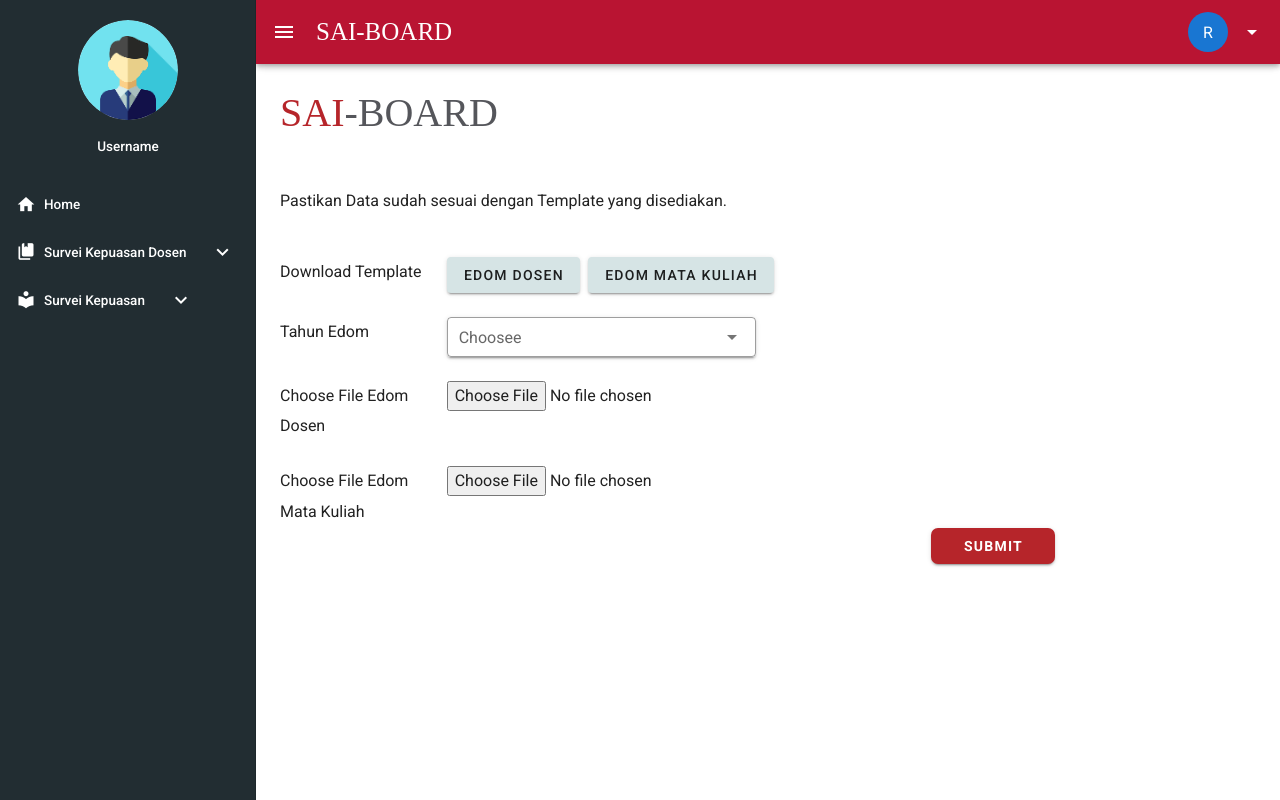
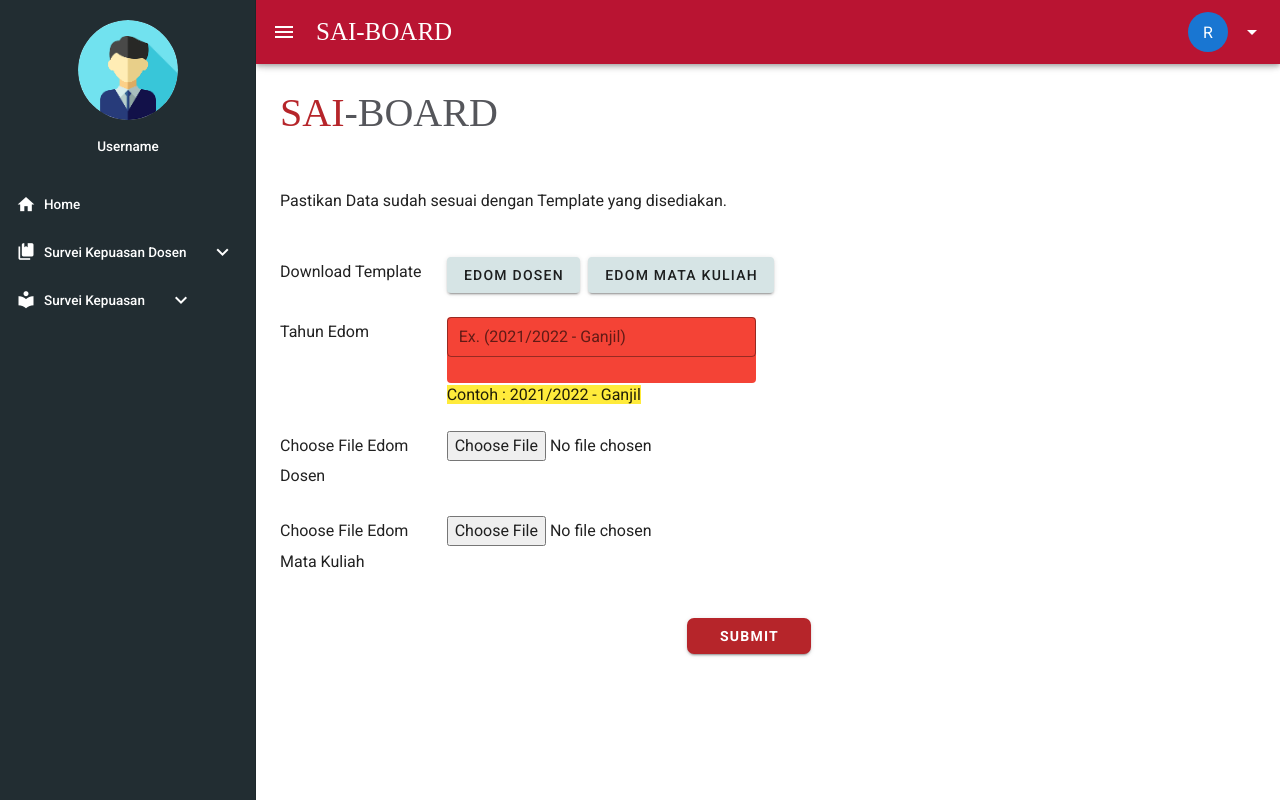
Before and after one commit to rezkyalfurqon/sai-board, a Vue app: page /input-edom in a window 1280 px wide. Built offline with nearby package versions, Linux system fonts and the light colour scheme; a web font is replaced by a local one; what vue-apexcharts would draw is missing.

Commit message:
edited feature add edom

```diff
--- a/src/pages/InputEdom.vue
+++ b/src/pages/InputEdom.vue
@@ -29,14 +29,13 @@
           <div class="myFontSubtitle text-h7 text--primary">Tahun Edom</div>
         </v-col>
         <v-col cols="4">
-          <v-combobox
-            :items="items"
+          <v-text-field
+            label="Ex. (2021/2022 - Ganjil)"
+            outlined
             dense
-            outlined
-            solo
-            hide-details
-            label="Choosee"
-          ></v-combobox>
+            class="mb-0 red"
+          ></v-text-field>
+          <label class="mt-0 yellow">Contoh : 2021/2022 - Ganjil</label>
         </v-col>
       </v-row>
 
@@ -63,8 +62,8 @@
         </v-col>
       </v-row>
 
-      <div class="d-flex">
-        <v-col cols="12" sm="8"></v-col>
+      <div class="d-flex mt-10">
+        <v-col cols="5"></v-col>
         <v-btn
           href="/edom"
           class="myFontButton px-8 white--text"
```
